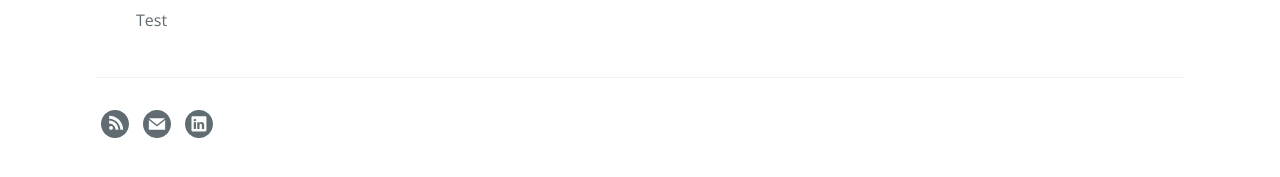
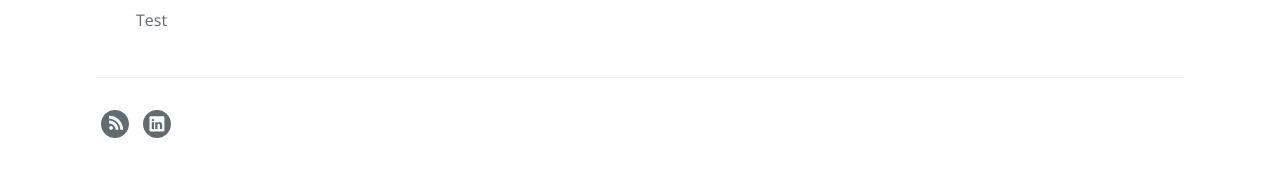
Before and after one commit to asherjebbink/asherjebbink.github.io, a Jekyll site: the page built from index.md, in a window 1280 px wide. Shown: the part 508-685 px from the top of the page. Built offline with Jekyll 4.4.1, drawn with Linux system fonts in a browser that asks for light colours; the repository's description, which GitHub fills in, is left out.

Commit message:
Fixed LinkedIn path

```diff
--- a/_layouts/default.html
+++ b/_layouts/default.html
@@ -90,17 +90,9 @@
             </a>
           </span>
 
-        <!-- Contact icon -->
-        {% assign about_page = site.pages | where: "path", "about.md" | first %}
-        {% if about_page.title %}
-          <span class="my-span-icon">
-            <a href="contact.html" aria-label="Contact" title="Contact {{ site.github.owner_name }}">
-              <svg class="my-svg-icon" xmlns="http://www.w3.org/2000/svg" width="24" height="24" viewBox="0 0 24 24"><path d="M12 .02c-6.627 0-12 5.373-12 12s5.373 12 12 12 12-5.373 12-12-5.373-12-12-12zm6.99 6.98l-6.99 5.666-6.991-5.666h13.981zm.01 10h-14v-8.505l7 5.673 7-5.672v8.504z"></path></svg>
-            </a>
-          </span>
-        {% endif %}
+
         <span class="my-span-icon">
-          <a href ="https://au.linkedin.com/in/rorymurdock/">
+          <a href ="https://au.linkedin.com/in/asherjebbink/">
           <svg version="1.1" id="Capa_1" class="my-svg-icon" xmlns="http://www.w3.org/2000/svg" xmlns:xlink="http://www.w3.org/1999/xlink" x="0px" y="0px"
           	 width="49.652px" height="49.652px" viewBox="0 0 49.652 49.652" style="enable-background:new 0 0 49.652 49.652;"
           	 xml:space="preserve">
```
